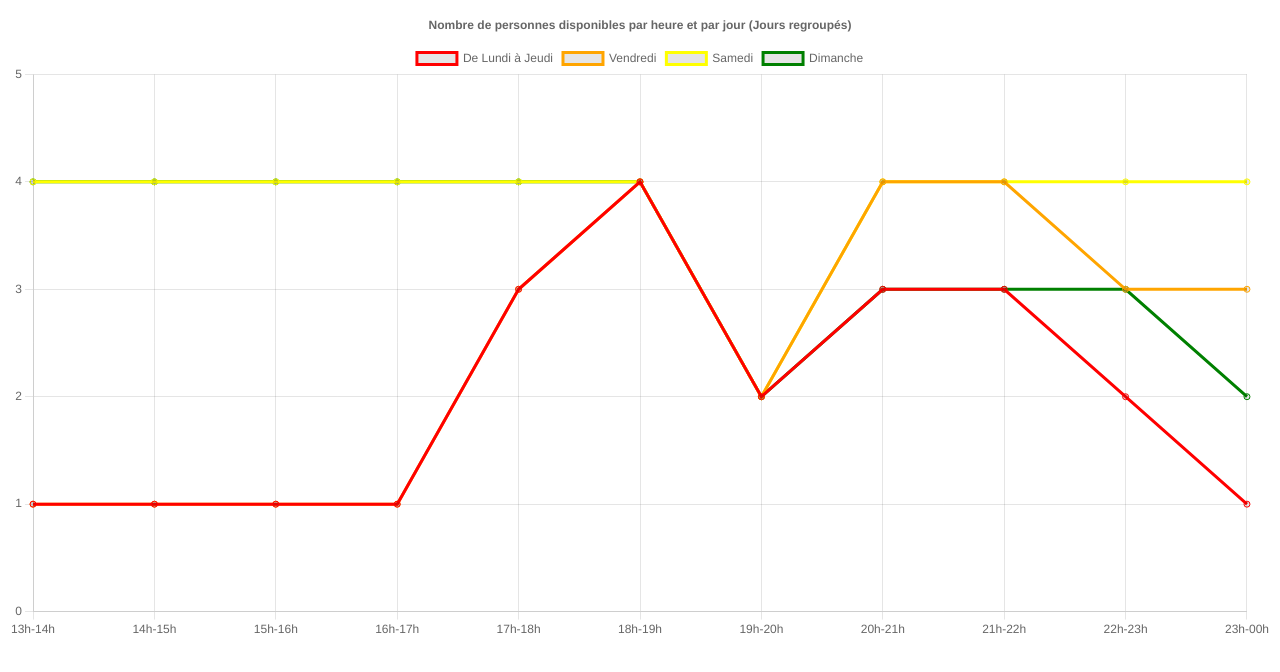
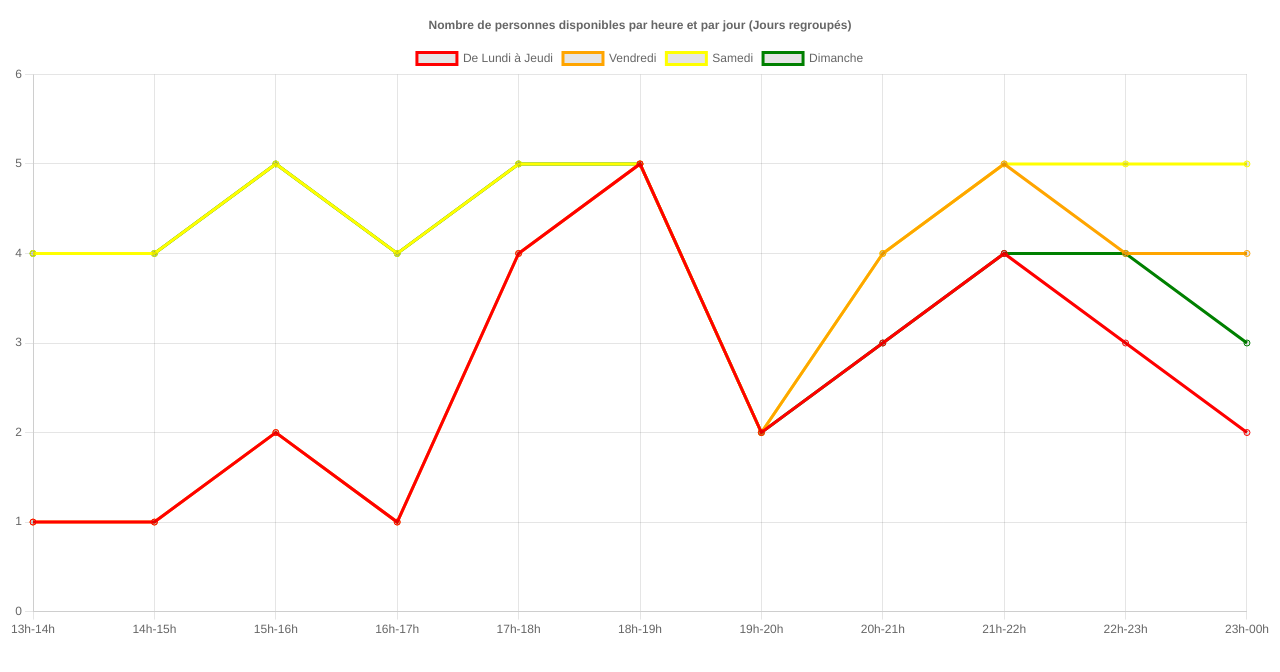
Before and after one commit to LSSD-Community/statistics, a plain HTML site: page index.html in a window 1280 px wide. Drawn offline with nearby package versions, Linux system fonts and the light colour scheme.

Commit message:
Update index.html

```diff
--- a/index.html
+++ b/index.html
@@ -76,6 +76,23 @@
                     ['Lundi', 'Mardi', 'Mercredi', 'Jeudi', 'Vendredi', 'Samedi', 'Dimanche'],
                     ['Samedi', 'Dimanche'],
                     ['Samedi', 'Dimanche']
+                ]
+            },
+            {
+                nom: 'x5',
+                prenom: 'x5',
+                horaires: [
+                    [],
+                    [],
+                    ['Lundi', 'Mardi', 'Mercredi', 'Jeudi', 'Vendredi', 'Samedi', 'Dimanche'],
+                    [],
+                    ['Lundi', 'Mardi', 'Mercredi', 'Jeudi', 'Vendredi', 'Samedi', 'Dimanche'],
+                    ['Lundi', 'Mardi', 'Mercredi', 'Jeudi', 'Vendredi', 'Samedi', 'Dimanche'],
+                    [],
+                    [],
+                    ['Lundi', 'Mardi', 'Mercredi', 'Jeudi', 'Vendredi', 'Samedi', 'Dimanche'],
+                    ['Lundi', 'Mardi', 'Mercredi', 'Jeudi', 'Vendredi', 'Samedi', 'Dimanche'],
+                    ['Lundi', 'Mardi', 'Mercredi', 'Jeudi', 'Vendredi', 'Samedi', 'Dimanche']
                 ]
             }
         ];
```
